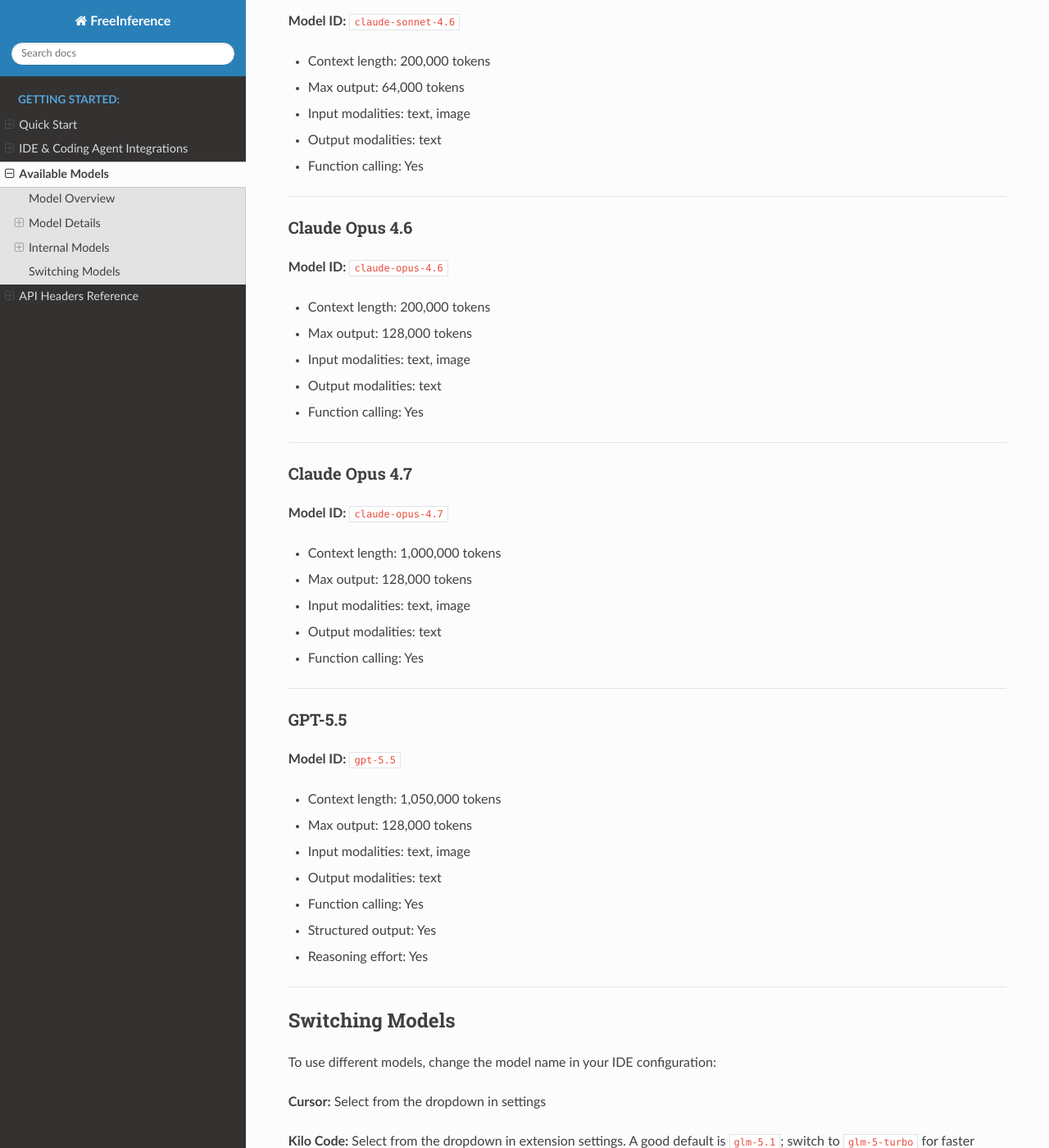
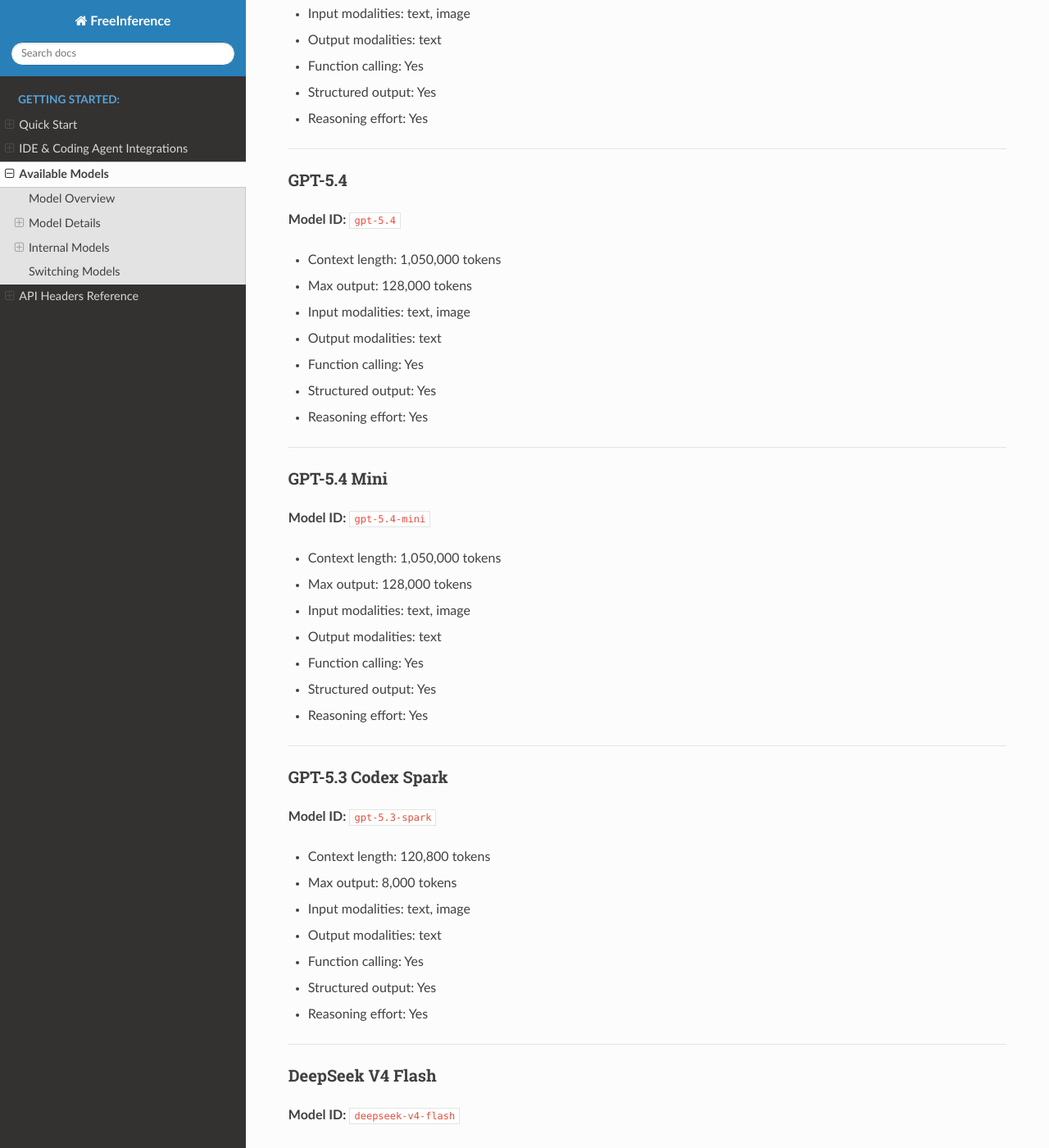
Before and after one commit to B-A-M-N/hybridInference, a Sphinx documentation site: the page built from docs/free_inference/docs/source/models.md, in a window 1280 px wide and 1400 px high, scrolled down 4460 px. Shown: the whole window at 82% size. Built offline with Sphinx 7.4.7 and the Read the Docs theme 3.1.0, drawn with Linux system fonts in a browser that asks for light colours; some of the changed text lies outside the part shown.

Commit message:
docs: align FreeInference model docs with registry

```diff
--- a/docs/free_inference/docs/source/index.rst
+++ b/docs/free_inference/docs/source/index.rst
@@ -65,9 +65,6 @@
    * - Model
      - Context Length
      - Best For
-   * - GLM-5
-     - 200K tokens
-     - Most capable, bilingual
    * - GLM-5.1
      - 200K tokens
      - Latest GLM-5 generation
@@ -83,7 +80,7 @@
    * - MiniMax M2.7
      - 196K tokens
      - Large codebases
-   * - Qwen3.6 35B :sup:`fatest`
+   * - Qwen3.6 35B :sup:`fastest`
      - 135K tokens
      - Self-hosted code generation
 
--- a/docs/free_inference/docs/source/models.md
+++ b/docs/free_inference/docs/source/models.md
@@ -210,6 +172,78 @@
 
 ---
 
+### GPT-5.4
+
+**Model ID:** `gpt-5.4`
+
+- Context length: 1,050,000 tokens
+- Max output: 128,000 tokens
+- Input modalities: text, image
+- Output modalities: text
+- Function calling: Yes
+- Structured output: Yes
+- Reasoning effort: Yes
+
+---
+
+### GPT-5.4 Mini
+
+**Model ID:** `gpt-5.4-mini`
+
+- Context length: 1,050,000 tokens
+- Max output: 128,000 tokens
+- Input modalities: text, image
+- Output modalities: text
+- Function calling: Yes
+- Structured output: Yes
+- Reasoning effort: Yes
+
+---
+
+### GPT-5.3 Codex Spark
+
+**Model ID:** `gpt-5.3-spark`
+
+- Context length: 120,800 tokens
+- Max output: 8,000 tokens
+- Input modalities: text, image
+- Output modalities: text
+- Function calling: Yes
+- Structured output: Yes
+- Reasoning effort: Yes
+
+---
+
+### DeepSeek V4 Flash
+
+**Model ID:** `deepseek-v4-flash`
+
+- Context length: 1,000,000 tokens
+- Max output: 393,216 tokens
+- Input modalities: text
+- Output modalities: text
+- Function calling: Yes
+- Structured output: Yes
+- Thinking mode: Yes
+- Reasoning effort: Yes
+
+---
+
+### DeepSeek V4 Pro
+
+**Model ID:** `deepseek-v4-pro`
+
+- Context length: 1,000,000 tokens
+- Max output: 393,216 tokens
+- Input modalities: text
+- Output modalities: text
+- Function calling: Yes
+- Structured output: Yes
+- Thinking mode: Yes
+- Reasoning effort: Yes
+
+---
+
 ## Switching Models
 
 To use different models, change the model name in your IDE configuration:
```
Also changed, not shown: other parts of docs/free_inference/docs/source/models.md (+0 -38 lines), docs/free_inference/docs/source/integrations.md (+19 -19 lines), docs/free_inference/README.md.
